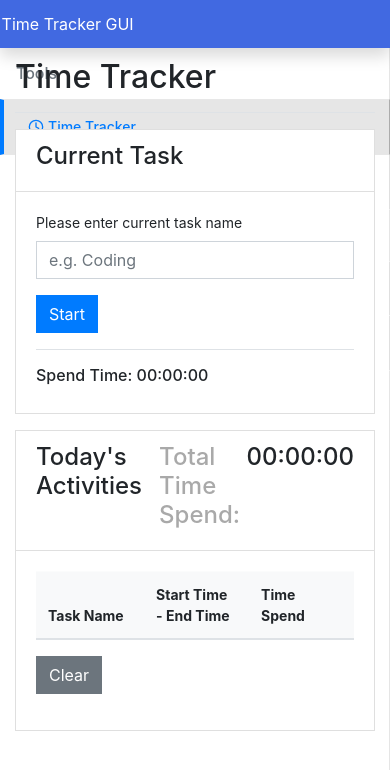
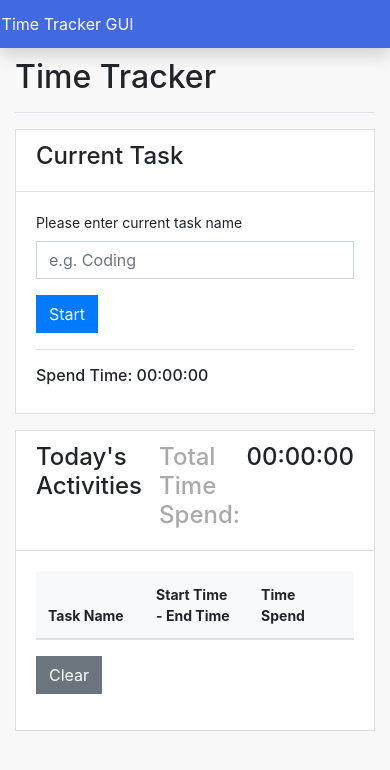
Before and after one commit to k-makino-jp/time-tracker-gui, a Vue app: page / in a window 390 px wide. Shown: the top 770 px of the page. Built offline with nearby package versions, Linux system fonts and the light colour scheme.

Commit message:
improve sidebar design

```diff
--- a/src/components/MySidebar.vue
+++ b/src/components/MySidebar.vue
@@ -1,6 +1,6 @@
 <template>
-  <nav class="col-md-3 col-lg-2 d-md-block sidebar">
-    <div class="list-group scrollarea">
+  <nav class="col-md-3 col-lg-2 d-md-block sidebar collapse">
+    <div class="position-sticky list-group list-group-flush scrollarea">
       <ul class="nav flex-column">
         <li class="nav-item">
           <!-- Tools -->
```
